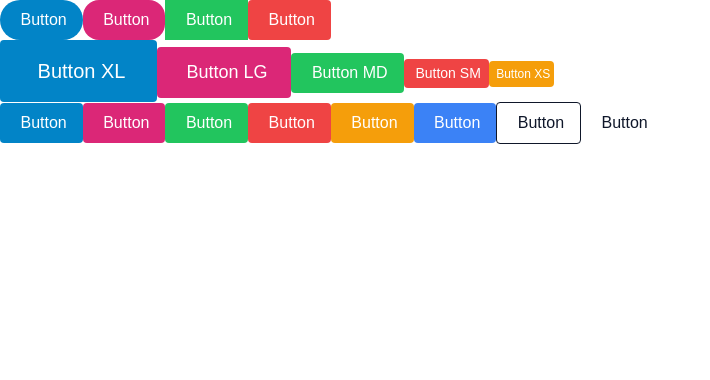
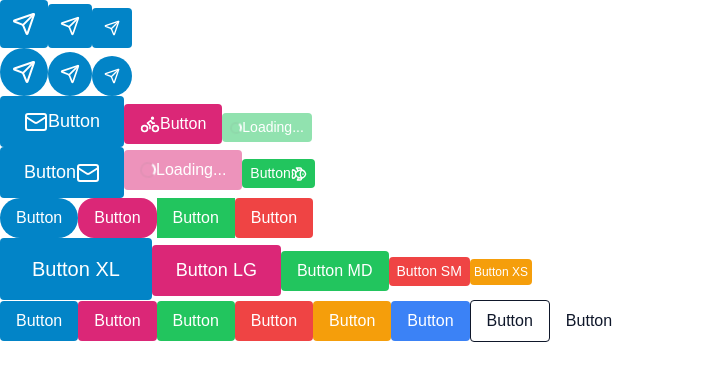
Before and after one commit to menchacaeli/nextjs-ui-components, a Next.js app: page / in a window 1280 px wide. Shown: the top 380 px of the page, without its empty margins (0-710 px from the left). Built offline with nearby package versions, Linux system fonts and the light colour scheme.

Commit message:
added prettier, icon only

```diff
--- a/src/components/Button/Button.tsx
+++ b/src/components/Button/Button.tsx
@@ -1,55 +1,96 @@
-// CustomButton.tsx
-import React, { useCallback, useState } from 'react';
-import { ButtonProps, Ripple } from '@/types/button';
-import './button.css';
+import React, { useCallback, useState } from "react";
+import { ExtendedButtonProps, Ripple } from "@/types/button";
+import "./button.css";
 
-const Button = (props: ButtonProps) => {
+const Button = (props: ExtendedButtonProps) => {
   const {
-    text = 'Button',
-    variant = 'primary',
-    size = 'md',
+    text = "Button",
+    variant = "primary",
+    size = "md",
     isLoading = false,
-    animation = '',
-    shape = 'default',
+    animation = "",
+    shape = "default",
     onClick,
-    className = '',
-    disabled
+    className = "",
+    disabled,
+    leadingIcon: LeadingIcon,
+    trailingIcon: TrailingIcon,
+    iconOnly = false,
   } = props;
 
   const [ripples, setRipples] = useState<Ripple[]>([]);
 
-  const handleClick = useCallback((event: React.MouseEvent<HTMLButtonElement>) => {
-    if (animation === 'ripple') {
+  const handleClick = useCallback(
+    (event: React.MouseEvent<HTMLButtonElement>) => {
+      if (animation === "ripple") {
         rippleEffect(event);
       }
 
       onClick?.(event);
-  }, [animation, onClick]);
+    },
+    [animation, onClick],
+  );
 
-  const rippleEffect = (event: React.MouseEvent<HTMLButtonElement>)=> {
+  const rippleEffect = (event: React.MouseEvent<HTMLButtonElement>) => {
     const button = event.currentTarget;
     const rect = button.getBoundingClientRect();
     const ripple: Ripple = {
       x: event.clientX - rect.left,
       y: event.clientY - rect.top,
-      id: Date.now()
+      id: Date.now(),
     };
 
-    setRipples(prev => [...prev, ripple]);
+    setRipples((prev) => [...prev, ripple]);
 
     setTimeout(() => {
-      setRipples(prev => prev.filter(r => r.id !== ripple.id));
+      setRipples((prev) => prev.filter((r) => r.id !== ripple.id));
     }, 600);
-  }
+  };
 
   const buttonClasses = [
-    'btn',
+    "btn",
     `btn--${variant}`,
     `btn--${size}`,
     `btn--${shape}`,
     animation && `btn--${animation}`,
-    className
-  ].filter(Boolean).join(' ');
+    iconOnly && "btn--icon-only",
+    className,
+  ]
+    .filter(Boolean)
+    .join(" ");
+
+  const iconClasses = ["btn-icon", `btn-icon--${size}`]
+    .filter(Boolean)
+    .join(" ");
+
+  const renderContent = () => {
+    if (isLoading) {
+      return (
+        <>
+          <div
+            className={`btn--spinner btn--spinner-${size} ${!iconOnly ? "mr-2" : ""}`}
+          />
+          {!iconOnly && "Loading..."}
+        </>
+      );
+    }
+
+    if (iconOnly && LeadingIcon) {
+      return <LeadingIcon className={iconClasses} aria-hidden="true" />;
+    }
+
+    return (
+      <>
+        {LeadingIcon && (
+          <LeadingIcon className={`${iconClasses} mr-2`} aria-hidden="true" />
+        )}
+        {text}
+        {TrailingIcon && (
+          <TrailingIcon className={`${iconClasses} ml-2`} aria-hidden="true" />
+        )}
+      </>
+    );
+  };
 
   return (
     <button
@@ -59,15 +100,15 @@ const Button = (props: ButtonProps) => {
       type="button"
       {...props}
     >
-      {isLoading && <div className={`btn--spinner btn--spinner-${size}`} />}&nbsp;
-      {text}
-      {animation === 'ripple' && ripples.map(ripple => (
+      {renderContent()}
+      {animation === "ripple" &&
+        ripples.map((ripple) => (
           <span
             key={ripple.id}
             className="ripple"
             style={{
               left: ripple.x,
-            top: ripple.y
+              top: ripple.y,
             }}
           />
         ))}
--- a/src/components/Button/button.css
+++ b/src/components/Button/button.css
@@ -1,4 +1,3 @@
-/* button.css */
 .btn {
     display: inline-flex;
     align-items: center;
@@ -37,16 +36,15 @@
     font-size: var(--font-size-xl);
 }
 
-/* Shape variants */
+/* SHAPE VARIANTS */
 .btn--rounded {
-    border-radius: var(--radius-full);
+    border-radius: calc(infinity * 1px);
 }
 
 .btn--default {
     border-radius: var(--radius-base);
 }
 
-/* New shape variants */
 .btn--pill {
     border-radius: var(--radius-2xl);
 }
@@ -129,7 +127,35 @@
     filter: brightness(90%);
 }
 
-/* Click Animation Variants */
+.btn--icon-only {
+    padding: var(--spacing-3);
+}
+
+/* ICON */
+.btn-icon {
+    display: inline-flex;
+    align-items: center;
+    justify-content: center;
+    flex-shrink: 0;
+}
+
+/* ICON SIZE VARIANTS */
+.btn-icon--sm {
+    width: 16px;
+    height: 16px;
+}
+
+.btn-icon--md {
+    width: 20px;
+    height: 20px;
+}
+
+.btn-icon--lg {
+    width: 24px;
+    height: 24px;
+}
+
+/* CLICK ANIMATION VARIANTS */
 .btn--ripple {
     transform: translate3d(0, 0, 0);
 }
@@ -147,7 +173,7 @@
     transform: scale(0.96);
 }
 
-/* Loading Spinner */
+/* LOADING SPINNER */
 .btn--spinner {
     border: 2px solid rgba(0, 0, 0, 0.1);
     border-left-color: var(--color-neutral-50);
@@ -170,13 +196,13 @@
     height: 1.25rem;
 }
 
-/* Disabled State */
+/* DISABLED STATE */
 .btn:disabled {
     cursor: not-allowed;
     opacity: 0.5;
 }
 
-/* Animations */
+/* ANIMATIONS */
 @keyframes ripple {
     to {
         transform: scale(2.5);
--- a/src/pages/index.tsx
+++ b/src/pages/index.tsx
@@ -1,92 +1,116 @@
 import { Button } from "@/components";
+import { BikeIcon, FishIcon, MailIcon, Send } from "lucide-react";
 
 export default function Home() {
   return (
     <div className="app-home bg-gray-100 h-screen flex flex-col p-24 justify-center space-y-4">
       <div className="space-x-4">
         <Button
+          leadingIcon={Send}
+          size="lg"
+          iconOnly
+          aria-label="Send message"
+        />
+        <Button leadingIcon={Send} iconOnly aria-label="Send message" />
+        <Button
+          leadingIcon={Send}
+          iconOnly
+          size="sm"
+          aria-label="Send message"
+        />
+      </div>
+      <div className="space-x-4">
+        <Button
+          leadingIcon={Send}
+          shape="rounded"
+          size="lg"
+          iconOnly
+          aria-label="Send message"
+        />
+        <Button
+          leadingIcon={Send}
+          shape="rounded"
+          iconOnly
+          aria-label="Send message"
+        />
+        <Button
+          leadingIcon={Send}
+          shape="rounded"
+          iconOnly
+          size="sm"
+          aria-label="Send message"
+        />
+      </div>
+      <div className="space-x-4">
+        <Button
+          size="lg"
           text="Button"
           variant="primary"
-          shape="rounded"
+          animation="ripple"
+          leadingIcon={MailIcon}
         />
         <Button
           text="Button"
           variant="secondary"
-          shape="pill"
+          animation="scale"
+          leadingIcon={BikeIcon}
         />
         <Button
+          size="sm"
           text="Button"
           variant="success"
-          shape="sharp"
-        />
-        <Button
-          text="Button"
-          variant="danger"
-          shape="default"
+          isLoading
+          leadingIcon={FishIcon}
         />
       </div>
 
       <div className="space-x-4">
         <Button
-          text="Button XL"
+          size="lg"
+          text="Button"
           variant="primary"
-          size="xl"
+          animation="ripple"
+          trailingIcon={MailIcon}
         />
         <Button
-          text="Button LG"
+          text="Button"
           variant="secondary"
-          size="lg"
+          animation="scale"
+          isLoading
+          trailingIcon={BikeIcon}
         />
         <Button
-          text="Button MD"
+          size="sm"
+          text="Button"
           variant="success"
-          size="md"
-        />
-        <Button
-          text="Button SM"
-          variant="danger"
-          size="sm"
-        />
-        <Button
-          text="Button XS"
-          variant="warning"
-          size="xs"
+          trailingIcon={FishIcon}
         />
       </div>
 
       <div className="space-x-4">
-        <Button
-          text="Button"
-          variant="primary"
-        />
-        <Button
-          text="Button"
-          variant="secondary"
-        />
-        <Button
-          text="Button"
-          variant="success"
-        />
-        <Button
-          text="Button"
-          variant="danger"
-        />
-        <Button
-          text="Button"
-          variant="warning"
-        />
-        <Button
-          text="Button"
-          variant="info"
-        />
-        <Button
-          text="Button"
-          variant="outline"
-        />
-        <Button
-          text="Button"
-          variant="ghost"
-        />
+        <Button text="Button" variant="primary" shape="rounded" />
+        <Button text="Button" variant="secondary" shape="pill" />
+        <Button text="Button" variant="success" shape="sharp" />
+        <Button text="Button" variant="danger" shape="default" />
+      </div>
+
+      <div className="space-x-4">
+        <Button text="Button XL" variant="primary" size="xl" />
+        <Button text="Button LG" variant="secondary" size="lg" />
+        <Button text="Button MD" variant="success" size="md" />
+        <Button text="Button SM" variant="danger" size="sm" />
+        <Button text="Button XS" variant="warning" size="xs" />
+      </div>
+
+      <div className="space-x-4">
+        <Button text="Button" variant="primary" />
+        <Button text="Button" variant="secondary" />
+        <Button text="Button" variant="success" />
+        <Button text="Button" variant="danger" />
+        <Button text="Button" variant="warning" />
+        <Button text="Button" variant="info" />
+        <Button text="Button" variant="outline" />
+        <Button text="Button" variant="ghost" />
       </div>
     </div>
   );
```
Also changed, not shown: package.json (+8 -6 lines), src/types/button.ts (+20 -19 lines), 2 other files (tests, documents, lock files or other folders). Lines whose indentation alone changed are shown as unchanged.
